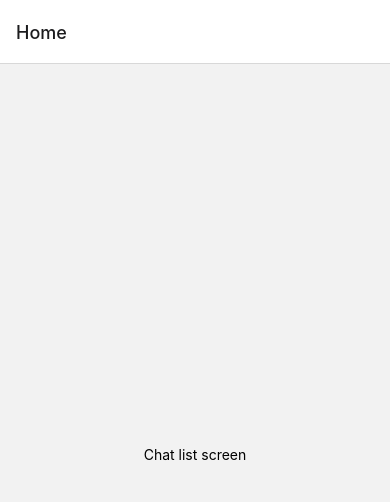
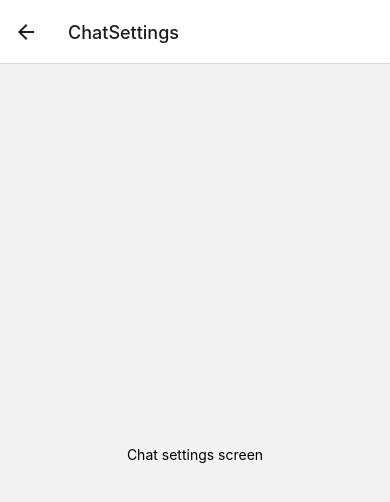
Before and after one commit to thedat123/pbl6-mobile, a React Native app: screen /ChatSettings in a window 390 px wide. Shown: the top 502 px of the page. Built offline with nearby package versions, Linux system fonts and the light colour scheme.

Commit message:
navigatingToScreen

```diff
--- a/App.js
+++ b/App.js
@@ -8,6 +8,7 @@ import { NavigationContainer } from '@react-navigation/native';
 import { createStackNavigator } from '@react-navigation/stack';
 
 import ChatListScreen from './screens/ChatListScreen';
+import ChatSettingsScreen from './screens/ChatSettingsScreen';
 
 SplashScreen.preventAutoHideAsync();
 const Stack = createStackNavigator();
@@ -65,6 +66,7 @@ export default function App() {
 
           <Stack.Navigator>
             <Stack.Screen name="Home" component={ChatListScreen} />
+            <Stack.Screen name="ChatSettings" component={ChatSettingsScreen} />
           </Stack.Navigator>
 
         </NavigationContainer>
--- a/screens/ChatListScreen.js
+++ b/screens/ChatListScreen.js
@@ -1,10 +1,12 @@
 import React from 'react';
-import { View, Text, StyleSheet } from 'react-native';
+import { View, Text, StyleSheet, Button } from 'react-native';
 
 const ChatListScreen = props => {
 
     return <View style={styles.container}>
         <Text>Chat list screen</Text>
+
+        <Button title='Go to settings' onPress={() => props.navigation.navigate("ChatSettings") } />
     </View>
 };
 
--- /dev/null
+++ b/screens/ChatSettingsScreen.js
@@ -0,0 +1,19 @@
+import React from 'react';
+import { View, Text, StyleSheet } from 'react-native';
+
+const ChatSettingsScreen = props => {
+
+    return <View style={styles.container}>
+        <Text>Chat settings screen</Text>
+    </View>
+};
+
+const styles = StyleSheet.create({
+    container: {
+        flex: 1,
+        justifyContent: 'center',
+        alignItems: 'center'
+    }
+})
+
+export default ChatSettingsScreen;
```
